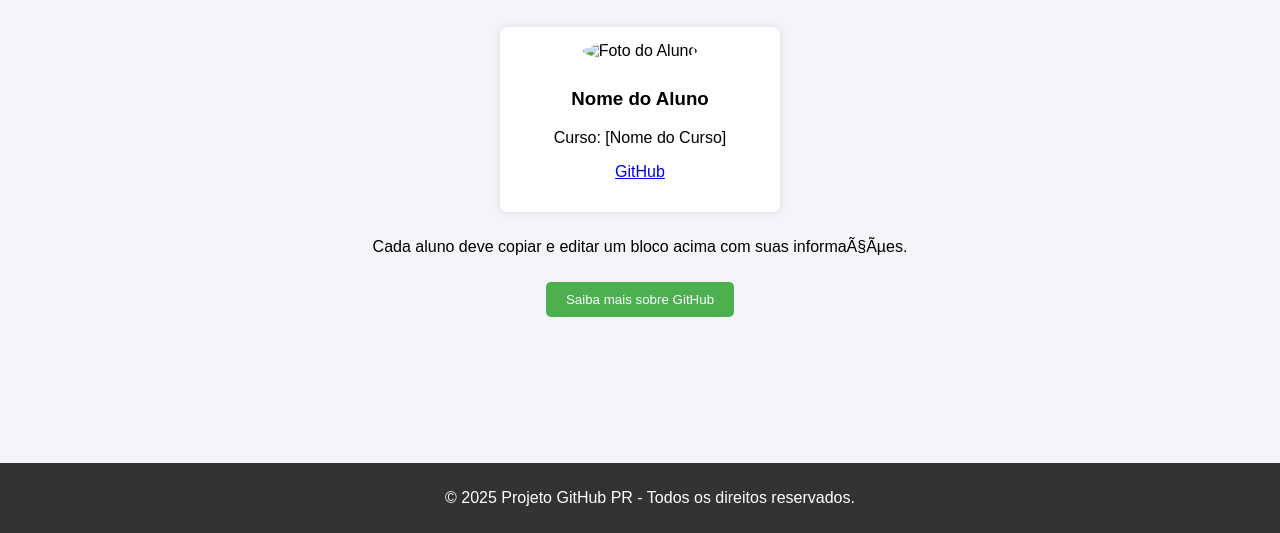
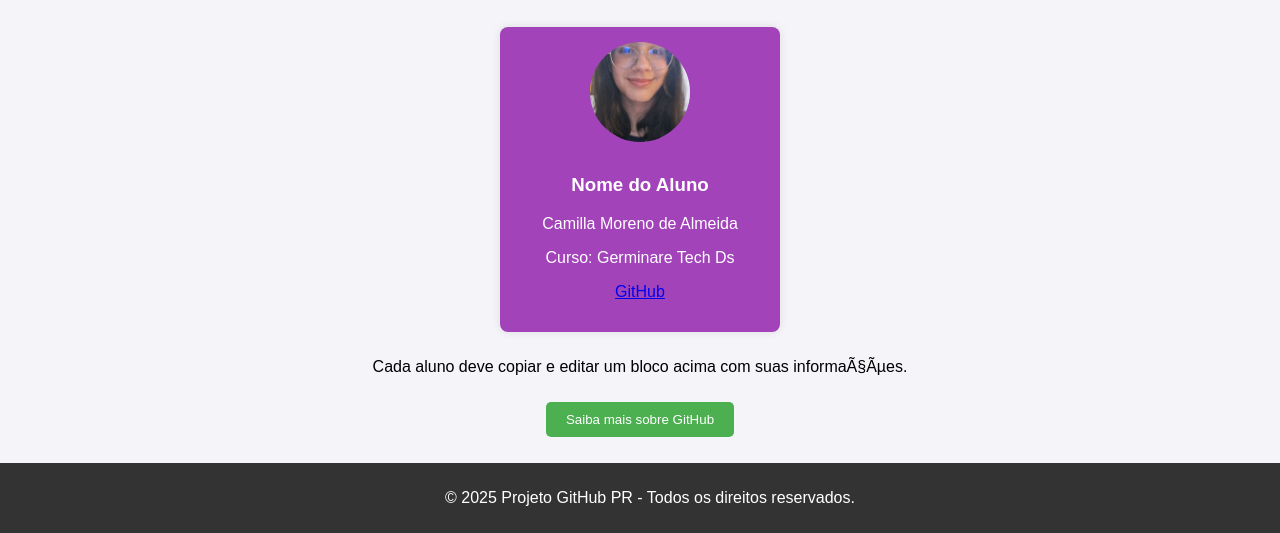
Before and after one commit to CamillaMoreno/Atividade2---Devops, a plain HTML site: page index.html in a window 1280 px wide. Shown: the part 267-800 px from the top of the page. Drawn offline with Linux system fonts and the light colour scheme.

Commit message:
Alterando meu container Camilla

```diff
--- a/index.html
+++ b/index.html
@@ -21,12 +21,18 @@
             padding: 20px;
             text-align: center;
         }
-        .perfil-container {
+        .perfil-container1{
             display: flex;
             flex-wrap: wrap;
             justify-content: center;
+
+            #um{
+                background-color:rgb(162, 67, 185);
+                color: white;
+            }
         }
         .perfil {
+
             background: white;
             padding: 15px;
             margin: 10px;
@@ -34,7 +40,9 @@
             box-shadow: 0px 0px 10px rgba(0, 0, 0, 0.1);
             text-align: center;
             width: 250px;
+
         }
+
         .foto {
             width: 100px;
             height: 100px;
@@ -56,6 +64,8 @@
         .btn:hover {
             background-color: #45a049;
         }
+
+
         footer {
             background-color: #333;
             color: white;
@@ -65,6 +75,9 @@
             bottom: 0;
             width: 100%;
         }
+
+
+
     </style>
 </head>
 <body>
@@ -81,12 +94,13 @@
 
     <section>
         <h2>Perfis dos Alunos</h2>
-        <div class="perfil-container">
-            <div class="perfil">
-                <img class="foto" src="[URL da foto do aluno]" alt="Foto do Aluno">
+        <div class="perfil-container1">
+            <div class="perfil" id="um">
+                <img class="foto" src="Me.jpg" alt="Foto do Aluno">
                 <h3>Nome do Aluno</h3>
-                <p>Curso: [Nome do Curso]</p>
-                <p><a href="[URL do GitHub]" target="_blank">GitHub</a></p>
+                <p>Camilla Moreno de Almeida</p>
+                <p>Curso: Germinare Tech Ds</p>
+                <p><a href="https://github.com/CamillaMoreno" target="_blank">GitHub</a></p>
             </div>
         </div>
         <p>Cada aluno deve copiar e editar um bloco acima com suas informaÃ§Ãµes.</p>
```
Also changed, not shown: Me.jpg (added).
